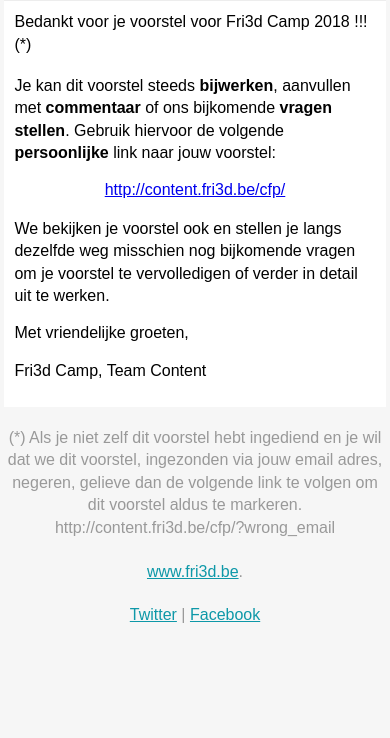
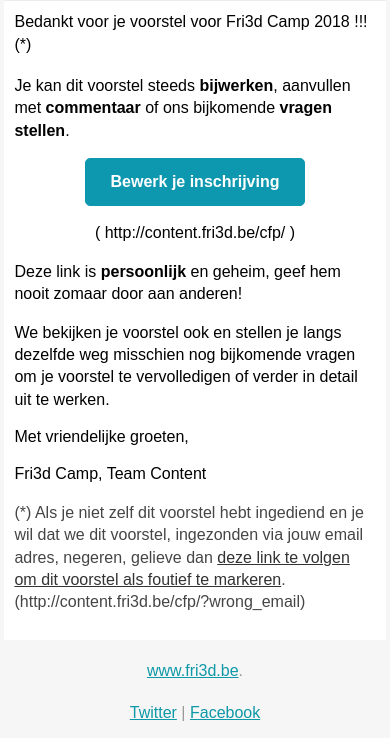
Before and after one commit to Fri3dCamp/fri3d-cmp-server, a Node server app: template api/templates/submission-created_nl/html.ejs in a window 390 px wide. Shown: the part 106-844 px from the top of the page. Run offline with Node 20, Linux system fonts and the light colour scheme; the template is opened without the code that fills it, so the values that code supplies are empty; some libraries are stand-ins or nearby versions.

Commit message:
Styling changes conf. email
* link in button
* wrong_email text in body
* ‘naked’ links outside hyperlinks

```diff
--- a/api/templates/submission-created_nl/html.ejs
+++ b/api/templates/submission-created_nl/html.ejs
@@ -23,6 +23,9 @@
             table[class=body] span,
             table[class=body] a {
         font-size: 16px !important;
+      }
+      table[class=body] p.small {
+        font-size: 12px !important;
       }
       table[class=body] .wrapper,
             table[class=body] .article {
@@ -110,11 +113,22 @@
                         <p style="font-family: sans-serif; font-size: 14px; font-weight: normal; margin: 0; Margin-bottom: 15px;">Bedankt voor je voorstel voor Fri3d Camp 2018 !!! (*)</p>
                         <h4 style="font-family: sans-serif; font-size: 14px; font-weight:bold;margin-bottom:3px;"><center><%= submission.title %></center></h4>
                         <p style="font-family: sans-serif; font-size: 14px; font-weight: normal; margin: 0; Margin-bottom: 15px;"><center><%= submission.summary %></center></p>
-                        <p style="font-family: sans-serif; font-size: 14px; font-weight: normal; margin: 0; Margin-bottom: 15px;">Je kan dit voorstel steeds <b>bijwerken</b>, aanvullen met <b>commentaar</b> of ons bijkomende <b>vragen stellen</b>. Gebruik hiervoor de volgende <b>persoonlijke</b> link naar jouw voorstel:</p>
-                        <p style="font-family: sans-serif; font-size: 14px; font-weight: normal; margin: 0; Margin-bottom: 15px;"><center><a href="http://content.fri3d.be/cfp/<%= submission.id %>">http://content.fri3d.be/cfp/<%= submission.id %></a></center></p>
+                        <p style="font-family: sans-serif; font-size: 14px; font-weight: normal; margin: 0; Margin-bottom: 15px;">Je kan dit voorstel steeds <b>bijwerken</b>, aanvullen met <b>commentaar</b> of ons bijkomende <b>vragen stellen</b>.</p>
+                        <p style="text-align:center">
+                        <center>
+                        <a href="http://content.fri3d.be/cfp/<%= submission.id %>" target="_blank" style="display: inline-block; color: #ffffff; background-color: #0E98AF; border: solid 1px #0E98AF; border-radius: 5px; box-sizing: border-box; cursor: pointer; text-decoration: none; font-size: 14px; font-weight: bold; margin: 0; padding: 12px 25px; border-color: #0E98AF;">Bewerk je inschrijving</a>
+                        </center>
+                        </p>
+                        <p class="small" style="text-align:center;font-family: sans-serif; color: #454545; font-size: 12px; font-weight: normal; margin: 0; Margin-bottom: 15px;"><center>( http://content.fri3d.be/cfp/<%= submission.id %> )</center></p>
+                        <p style="text-color:#DD3333;">
+                            Deze link is <b>persoonlijk</b> en geheim, geef hem nooit zomaar door aan anderen!
+                        </p>
                         <p style="font-family: sans-serif; font-size: 14px; font-weight: normal; margin: 0; Margin-bottom: 15px;">We bekijken je voorstel ook en stellen je langs dezelfde weg misschien nog bijkomende vragen om je voorstel te vervolledigen of verder in detail uit te werken.</p>
                         <p style="font-family: sans-serif; font-size: 14px; font-weight: normal; margin: 0; Margin-bottom: 15px;">Met vriendelijke groeten,</p>
                         <p style="font-family: sans-serif; font-size: 14px; font-weight: normal; margin: 0; Margin-bottom: 15px;">Fri3d Camp, Team Content</p>
+                        <p>
+                            <span style="color: #454545; font-size: 12px;">(*) Als je niet zelf dit voorstel hebt ingediend en je wil dat we dit voorstel, ingezonden via jouw email adres, negeren, gelieve dan <a href="http://content.fri3d.be/cfp/<%= submission.id %>?wrong_email" style="color:#333333;text-decoration:underline;">deze link te volgen om dit voorstel als foutief te markeren</a>. (http://content.fri3d.be/cfp/<%= submission.id %>?wrong_email)</span>
+                        </p>
                       </td>
                     </tr>
                   </table>
@@ -128,10 +142,7 @@
             <div class="footer" style="clear: both; Margin-top: 10px; text-align: center; width: 100%;">
               <table border="0" cellpadding="0" cellspacing="0" style="border-collapse: separate; mso-table-lspace: 0pt; mso-table-rspace: 0pt; width: 100%;">
                 <tr>
-                  <td class="content-block" style="font-family: sans-serif; vertical-align: top; padding-bottom: 10px; padding-top: 10px; font-size: 12px; color: #999999; text-align: center;">
-                    <span class="apple-link" style="color: #999999; font-size: 12px; text-align: center;">(*) Als je niet zelf dit voorstel hebt ingediend en je wil dat we dit voorstel, ingezonden via jouw email adres, negeren, gelieve dan de volgende link te volgen om dit voorstel aldus te markeren.</span>
-                    <span class="apple-link" style="color: #999999; font-size: 12px; text-align: center; a:link { color: #999999; };"><center><a href="http://content.fri3d.be/cfp/<%= submission.id %>?wrong_email">http://content.fri3d.be/cfp/<%= submission.id %>?wrong_email</a></center></span>
-                    <br> <a href="http://www.fri3d.be/" style="text-decoration: underline; color: #0E98A8; font-size: 12px; text-align: center;">www.fri3d.be</a>.
+                  <td class="content-block" style="font-family: sans-serif; vertical-align: top; padding-bottom: 10px; padding-top: 10px; font-size: 12px; color: #999999; text-align: center;"><a href="http://www.fri3d.be/" style="text-decoration: underline; color: #0E98A8; font-size: 12px; text-align: center;">www.fri3d.be</a>.
                   </td>
                 </tr>
                 <tr>
```
